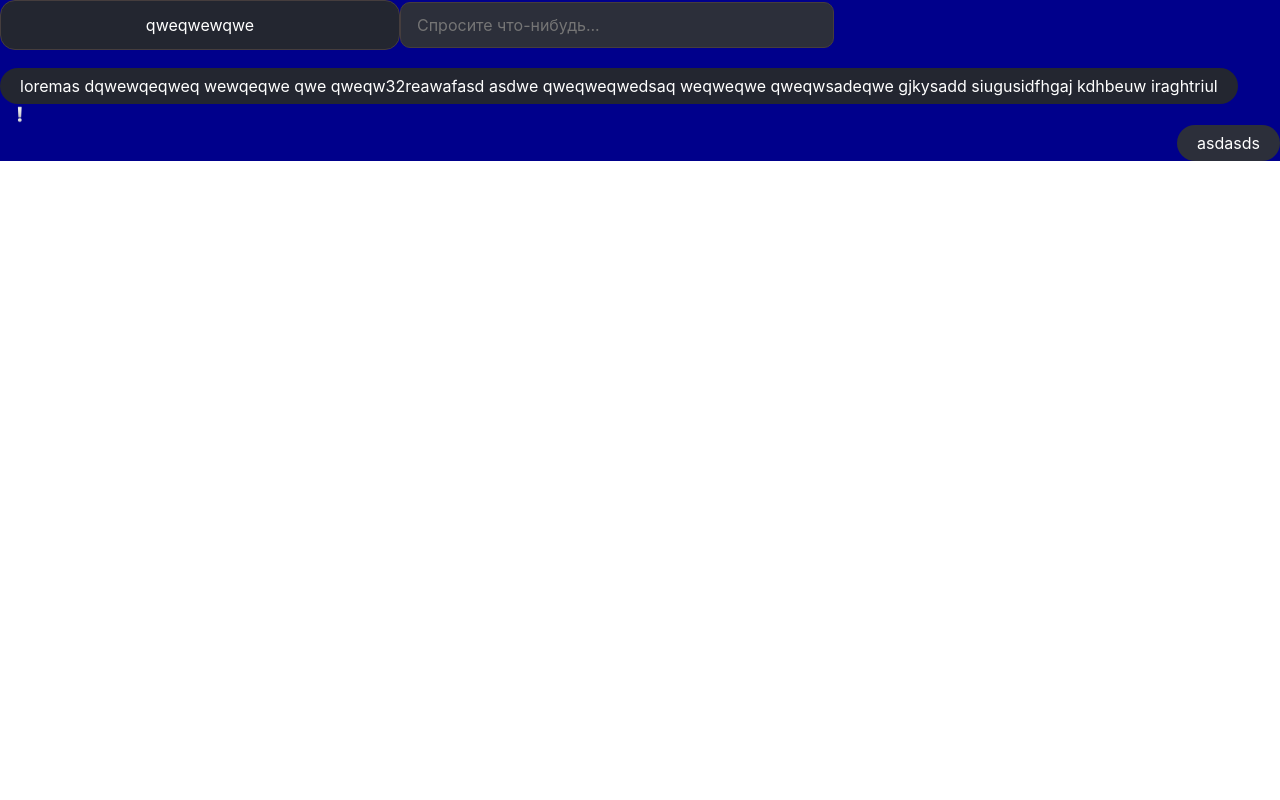
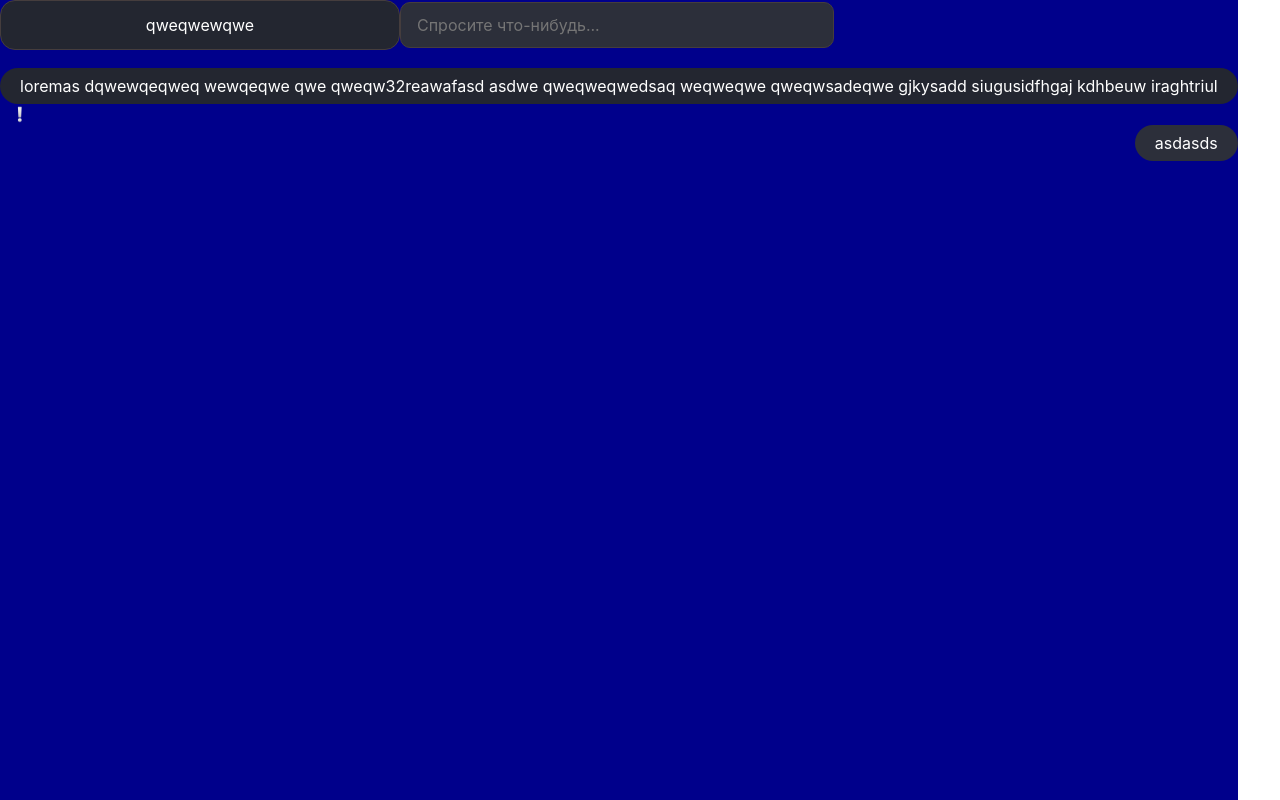
Before and after one commit to justyartsev/HR-Guardian, a React (Vite) app in the folder FrontEnd/: page / in a window 1280 px wide. Built offline with nearby package versions, Linux system fonts and the light colour scheme.

Commit message:
#root changed to flex-container

```diff
--- a/FrontEnd/src/index.css
+++ b/FrontEnd/src/index.css
@@ -49,3 +49,9 @@ html{
 	font-style: initial;
 	font-family: "Inter", 'Lucida Sans', 'Lucida Sans Regular', 'Lucida Grande', 'Lucida Sans Unicode', Geneva, Verdana, sans-serif;
 }
+
+#root{
+	display: flex;
+	min-height: 100vh;
+	width: 100%;
+}
```
